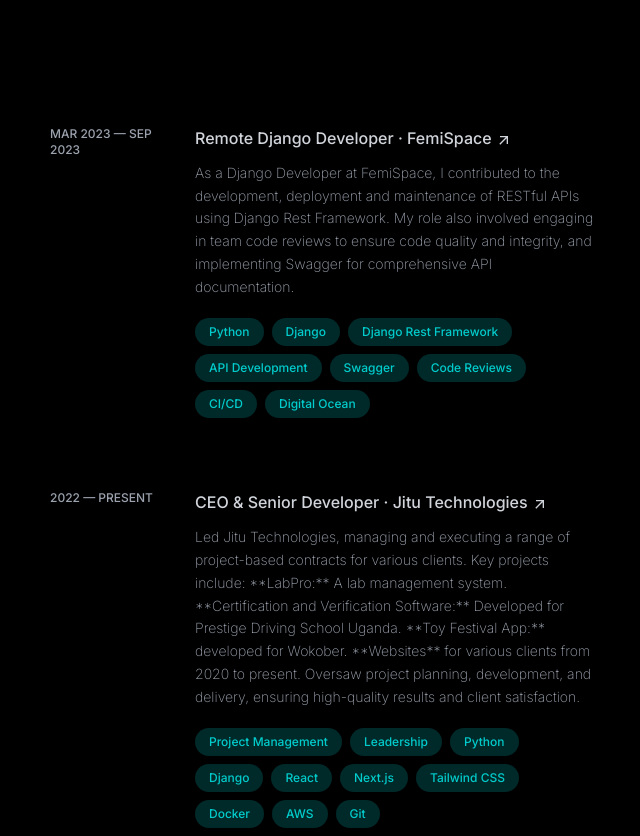
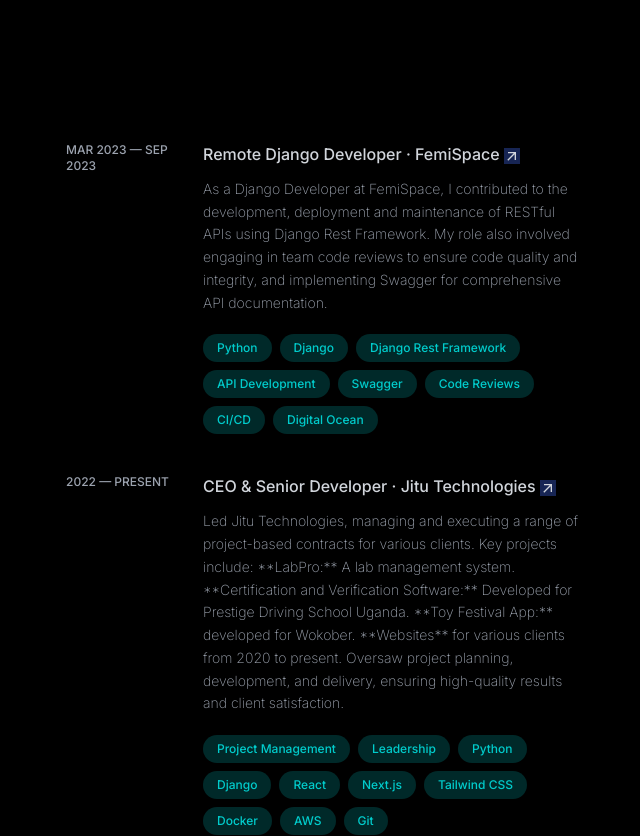
Before and after one commit to enoskyeza/portfolio, a Next.js app: page / in a window 1280 px wide. Shown: the part 2040-2876 px from the top of the page, without its empty margins (590-1230 px from the left). Built offline with nearby package versions, Linux system fonts and the light colour scheme.

Commit message:
modify hover styles for experience section

```diff
--- a/src/app/globals.css
+++ b/src/app/globals.css
@@ -133,7 +133,7 @@
     }
 
     /* Custom CSS for opacity effect */
-    .projects:hover .lg-hover:not(:hover) {
+    .items-container:hover .lg-hover:not(:hover) {
         @apply opacity-50;
     }
 }
--- a/src/components/experience.tsx
+++ b/src/components/experience.tsx
@@ -7,15 +7,16 @@
     return (
         <section className="section-padding" id="experience-section">
             <h2 className="section-title">Experience</h2>
+            <div className="items-container">
                 {experiences.map((exp) => (
-                <div key={exp.id} className="sm:flex gap-3 pb-16">
+                    <div key={exp.id} className="sm:flex gap-3 pb-16 lg-hover group">
                         <div className="sm:w-1/4 mb-3 sm:mb-0">
                             <p className="xp-date"> {exp.start} — {exp.end} </p>
                         </div>
                         <div className='sm:w-3/4'>
-                        <h4 className="xp-title">
+                            <h4 className="xp-title inline-flex items-center">
                                 {exp.position} · {exp.company}
-                            <MdOutlineArrowOutward  className="mb-0.5 ms-1"/>
+                                <MdOutlineArrowOutward className="bg-blue-950 mb-0.5 ms-1"/>
                             </h4>
                             <p className="xp-body">
                                 {exp.responsibility}
@@ -29,9 +30,10 @@
                         </div>
                     </div>
                 ))}
+            </div>
             <h4 className="xp-link flex items-end hover:items-start hover:gap-3.5">
                 Download Full Résumé
-                <MdOutlineArrowOutward  className="mb-0.5 -ms-1.5"/>
+                <MdOutlineArrowOutward className="mb-0.5 -ms-1.5"/>
             </h4>
         </section>
     )
--- a/src/components/project.tsx
+++ b/src/components/project.tsx
@@ -9,7 +9,7 @@
     return (
         <section className="section-padding" id="project-section">
             <h2 className="section-title">Projects</h2>
-            <div className="projects">
+            <div className="items-container">
                 {projects.map((item) => (
                     <div key={item.id} className="sm:flex gap-3 pb-16 lg:lg-hover group">
                         <div className='order-last sm:w-3/4'>
```
Lines whose indentation alone changed are shown as unchanged.
